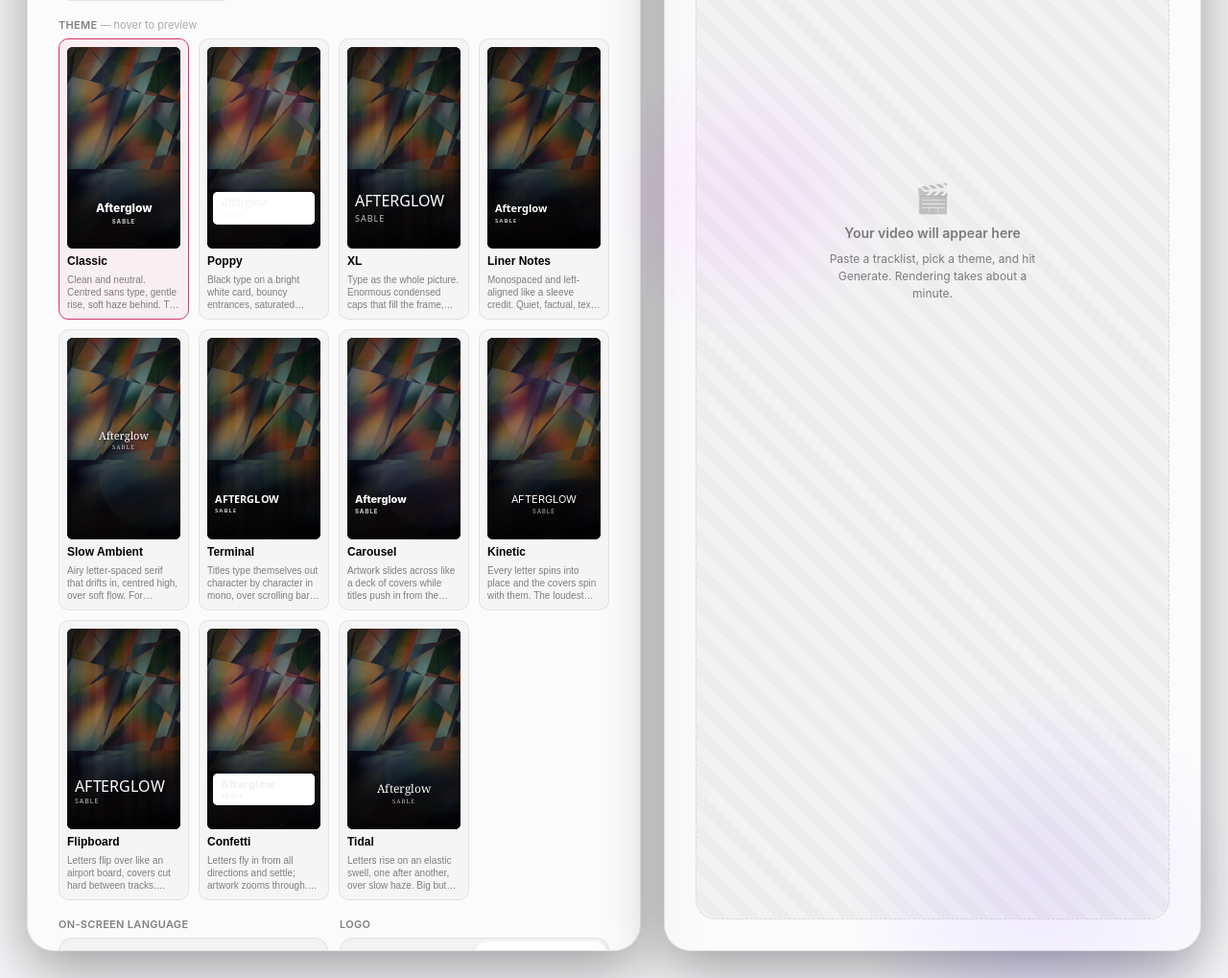
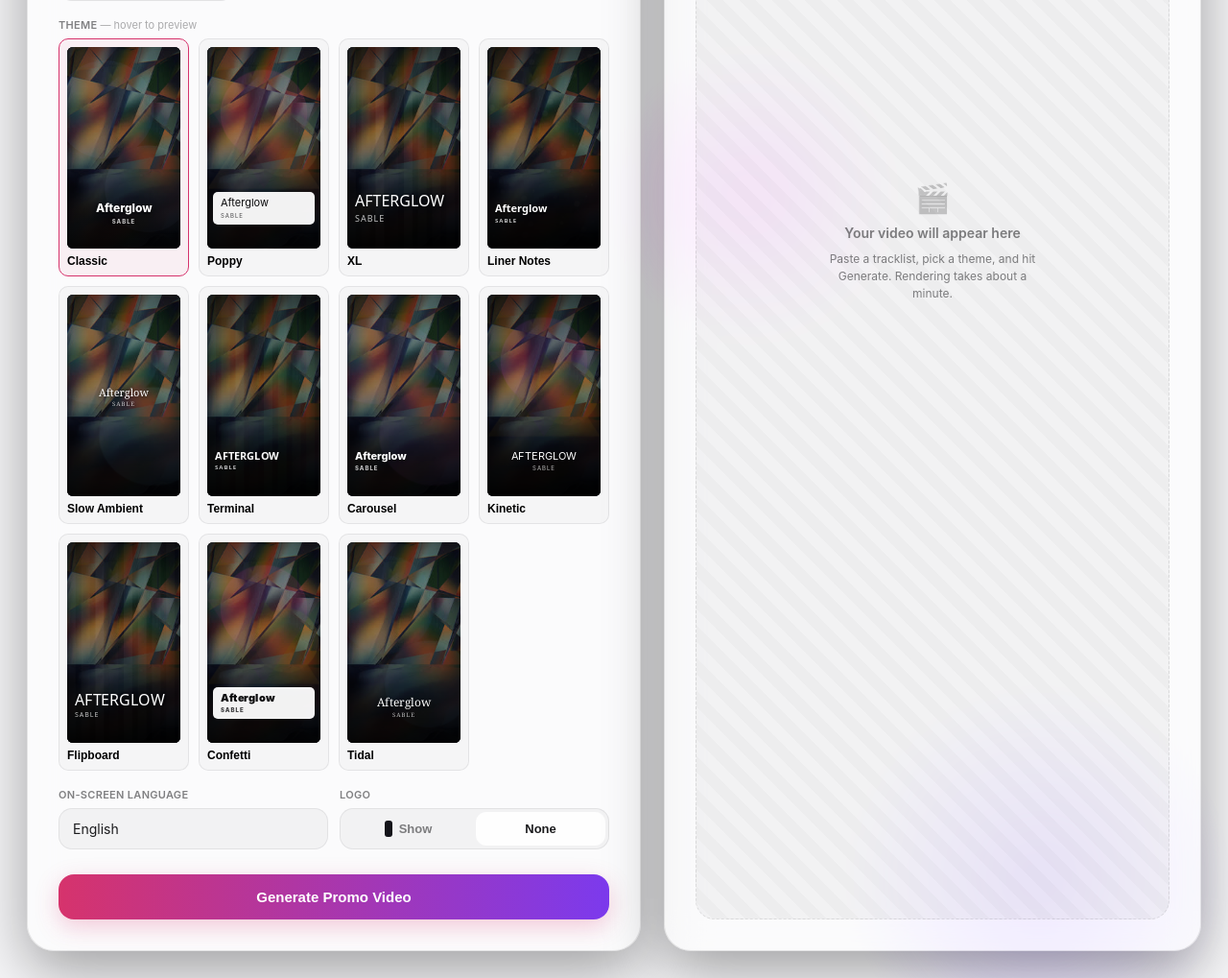
Before and after one commit to wrongggg/promo-videos-for-radio, a Flask app: page / in a window 1280 px wide. Shown: the part 516-1535 px from the top of the page at 96% size. Run offline with Flask 3, Linux system fonts and the light colour scheme; some libraries are stand-ins or nearby versions.

Commit message:
Drop the theme blurbs from the picker
The tile animates what the theme does; a sentence underneath saying the same
thing was redundant, and it appeared twice over -- once under each card and
again as a hover tooltip. Both are gone, which also makes the grid noticeably
more compact.

The blurbs stay in STYLES, because the custom-theme prompt still uses them to
describe each style to the model (curator.STYLE_MENU). They are simply no longer
sent to the client: choices() stops returning them.

Removing them exposed a bug from the two-track change. A style with a card
paints it from the text block's own background, and only the characters were
being hidden -- so block B's empty white card sat on top of block A's words and
washed them out, visible on Poppy. Visibility is gated on the whole block now,
card included. Verified at rest and across the loop: exactly one block is ever
opaque.

Co-Authored-By: Claude Opus 5 <noreply@anthropic.com>

```diff
--- a/server/styles.py
+++ b/server/styles.py
@@ -409,9 +409,9 @@ def preview_layout_css() -> str:
         " flex-direction: column; padding: 0 8px; pointer-events: none;"
         " overflow: hidden; }",
         # Both track blocks occupy the same slot; the loop decides which shows.
-        # Track B starts hidden so a tile at rest shows one track, not two
-        # stacked on top of each other.
-        ".tp-txt-b .tp-ch, .tp-txt-b .tp-artist { opacity: 0; }",
+        # Track B is hidden at rest -- including its card background, or a
+        # panel style would show an empty white card over track A.
+        ".tp-txt-b { opacity: 0; }",
         ".tp-sp { display: inline; }",
         ".tp-word { display: inline-block; white-space: nowrap; }",
         ".tp-title { display: block; line-height: 1.02; }",
@@ -444,8 +444,12 @@ def choices(palettes: dict | None = None) -> list[dict]:
     so each thumbnail previews its own colours rather than a shared stand-in --
     which is most of what makes the five readable at a glance."""
     palettes = palettes or {}
+    # No blurb: the tile animates what the theme does, which says it better than
+    # a sentence, and the two together were redundant. The blurbs stay in STYLES
+    # because the custom-theme prompt still needs them to describe each style to
+    # the model (see curator.STYLE_MENU).
     return [
-        {"key": k, "label": v["label"], "blurb": v["blurb"],
+        {"key": k, "label": v["label"],
          "thumb": thumbnail_markup(k, palettes.get(k))}
         for k, v in STYLES.items()
     ]
@@ -586,6 +590,15 @@ def thumbnail_css() -> str:
             f" 60%,100% {{ {_SETTLED} }} }}"
         )
 
+        # Visibility of the whole block, not just its text. A style with a card
+        # paints that card from the block's own background, so gating only the
+        # characters left block B's panel sitting on top of block A's words and
+        # washing them out.
+        out.append(f"@keyframes tpva-{key} {{ 0%,32% {{ opacity: 1; }}"
+                   f" 42%,100% {{ opacity: 0; }} }}")
+        out.append(f"@keyframes tpvb-{key} {{ 0%,44% {{ opacity: 0; }}"
+                   f" 46%,100% {{ opacity: 1; }} }}")
+
         # Two triggers: :hover for the mouse, a `.previewing` class for keyboard
         # focus and touch, where there is no hover state at all.
         #
@@ -609,6 +622,8 @@ def thumbnail_css() -> str:
         # half-finished, and a preview that swaps the picture while keeping the
         # words reads as a glitch.
         for blk, kf in (("a", f"tpta-{key}"), ("b", f"tptb-{key}")):
+            out.append(rule(f".tp-txt-{blk}",
+                            f"animation: tpv{blk}-{key} {PREVIEW_SECS}s steps(1, end) infinite;"))
             out.append(rule(f".tp-txt-{blk} .tp-ch",
                             f"animation: {kf} {PREVIEW_SECS}s {t_ease} infinite;"))
             out.append(rule(f".tp-txt-{blk} .tp-artist",
--- a/server/templates/index.html
+++ b/server/templates/index.html
@@ -156,10 +156,6 @@
             color: rgba(255,255,255,0.65); font-size: 13px; font-weight: 700; letter-spacing: 1px;
         }
         .theme-name { font-size: 12px; font-weight: 700; }
-        .theme-blurb {
-            font-size: 10px; line-height: 1.3; color: var(--text-muted);
-            display: -webkit-box; -webkit-line-clamp: 3; -webkit-box-orient: vertical; overflow: hidden;
-        }
         .segmented {
             display: flex; background: rgba(0,0,0,0.035); border: 1px solid var(--border-soft);
             border-radius: 14px; padding: 3px; gap: 3px;
@@ -319,17 +315,15 @@
                 <label>Theme <span style="font-weight:400; text-transform:none; letter-spacing:0; opacity:.65;">— hover to preview</span></label>
                 <div class="theme-grid" id="themeGrid">
                     {% for t in theme_choices %}
-                    <button type="button" class="theme-card{% if loop.first %} selected{% endif %}" data-mode="preset:{{ t.key }}" title="{{ t.blurb }}">
+                    <button type="button" class="theme-card{% if loop.first %} selected{% endif %}" data-mode="preset:{{ t.key }}">
                         <span class="theme-thumb">{{ t.thumb|safe }}</span>
                         <span class="theme-name">{{ t.label }}</span>
-                        <span class="theme-blurb">{{ t.blurb }}</span>
                     </button>
                     {% endfor %}
                     {% if personal_mode %}
                     <button type="button" class="theme-card" data-mode="custom" title="Describe a look in words">
                         <span class="theme-thumb theme-thumb-auto">+</span>
                         <span class="theme-name">Custom</span>
-                        <span class="theme-blurb">Describe it yourself</span>
                     </button>
                     {% endif %}
                 </div>
```
